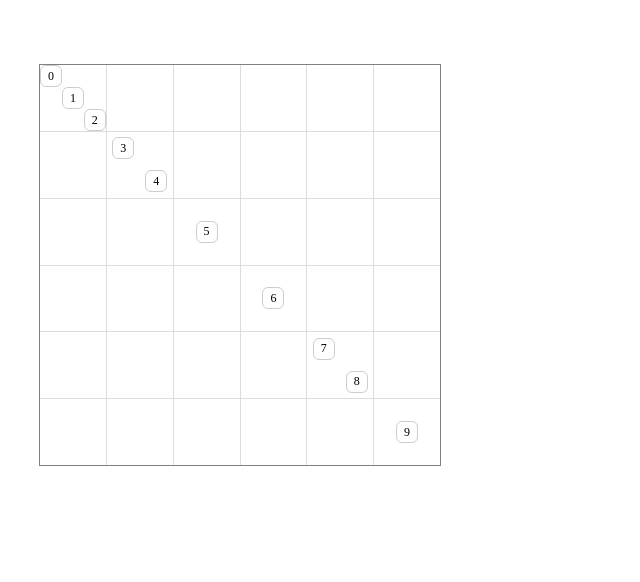
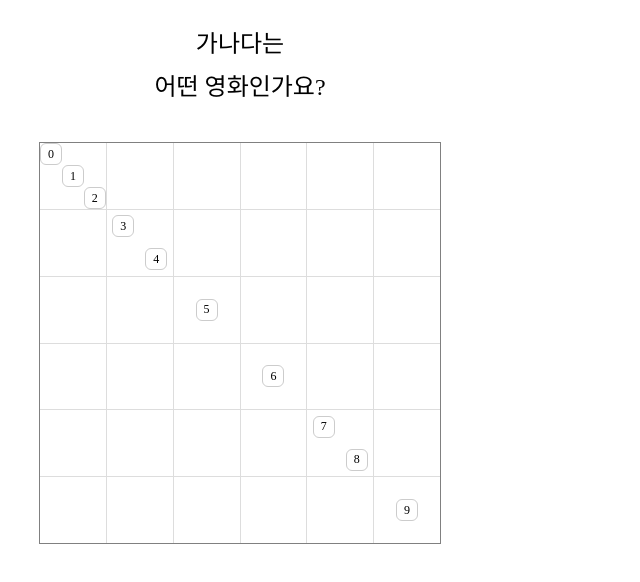
Before and after one commit to shimseohyun/lovit_front, a React (Vite) app: page / in a window 1280 px wide. Shown: the top 582 px of the page, without its empty margins (0-640 px from the left). Built offline with nearby package versions, Linux system fonts and the light colour scheme.

Commit message:
[Feat] #1 - 2차 리펙토링

```diff
--- a/src/components/board/Board.tsx
+++ b/src/components/board/Board.tsx
@@ -11,7 +11,10 @@ const BoardLayout = () => {
 
   return (
     <>
-      <S.MainPageTitleContainer>{title}</S.MainPageTitleContainer>
+      <S.MainPageTitleContainer>
+        <span>가나다는</span>
+        <span>{title === "" || !title ? "어떤 영화인가요?" : title}</span>
+      </S.MainPageTitleContainer>
       <S.BoardContainer>
         {slot === undefined ? <TouchBoard /> : <SwipeBoard />}
       </S.BoardContainer>
--- a/src/components/board/TouchBoard.tsx
+++ b/src/components/board/TouchBoard.tsx
@@ -1,78 +1,24 @@
-import { useMemo } from "react";
-import {
-  useBoardActions,
-  useBoardStatic,
-} from "../../hooks/board/BoardContext";
+import useBoardCell from "../../hooks/board/useBoardCell";
 import * as S from "./Board.styled";
 
-type Piece = {
-  id: number;
-  r_pos: number; // cell 내부 row index
-  c_pos: number; // cell 내부 col index
-};
-
 const TouchBoard = () => {
-  const { rowCount, colCount, rowData, getIdPosition } = useBoardStatic();
-  const { setInitialSlot } = useBoardActions();
-
-  const rows = rowCount.length;
-  const cols = colCount.length;
-
-  // ✅ id들을 (r_group, c_group) 셀 단위로 묶어두기
-  const pieces_by_cell = useMemo(() => {
-    const map = new Map<string, Piece[]>();
-
-    // rowData에서 separator(<0) 제외한 id만 수집
-    const ids = rowData.filter((v) => v >= 0);
-
-    for (const id of ids) {
-      const pos = getIdPosition(id);
-      if (!pos) continue;
-
-      const r_group = pos.row.groupIndex;
-      const c_group = pos.col.groupIndex;
-
-      const key = `${r_group}-${c_group}`;
-      const list = map.get(key) ?? [];
-
-      list.push({
-        id,
-        r_pos: pos.row.indexInGroup,
-        c_pos: pos.col.indexInGroup,
-      });
-
-      map.set(key, list);
-    }
-
-    // (옵션) 렌더 안정성을 위해 정렬
-    for (const [key, list] of map.entries()) {
-      list.sort((a, b) => a.r_pos - b.r_pos || a.c_pos - b.c_pos);
-      map.set(key, list);
-    }
-
-    return map;
-  }, [rowData, getIdPosition]);
+  const { rows, cols, cells, onCellClick } = useBoardCell();
 
   return (
     <S.BoardGrid $rows={rows} $cols={cols}>
-      {Array.from({ length: rows }).map((_, r_idx) =>
-        Array.from({ length: cols }).map((_, c_idx) => {
-          const key = `${r_idx}-${c_idx}`;
-          const pieces = pieces_by_cell.get(key) ?? [];
-
-          return (
-            <S.Cell key={key}>
+      {cells.map((cell) => (
+        <S.Cell key={cell.key}>
           <S.PiecesGrid
-                $rows={rowCount[r_idx] ?? 0}
-                $cols={colCount[c_idx] ?? 0}
-                onClick={() => setInitialSlot({ r: r_idx, c: c_idx })}
+            $rows={cell.piece_rows}
+            $cols={cell.piece_cols}
+            onClick={() => onCellClick(cell.rIDX, cell.cIDX)}
           >
-                {pieces.map((p) => (
+            {cell.pieces.map((p) => (
               <S.PieceChip
                 key={p.id}
                 style={{
-                      gridRowStart: p.r_pos + 1,
-                      gridColumnStart: p.c_pos + 1,
+                  gridRowStart: p.row_start,
+                  gridColumnStart: p.col_start,
                 }}
               >
                 {p.id}
@@ -80,9 +26,7 @@ const TouchBoard = () => {
             ))}
           </S.PiecesGrid>
         </S.Cell>
-          );
-        }),
-      )}
+      ))}
     </S.BoardGrid>
   );
 };
--- a/src/hooks/board/BoardContext.tsx
+++ b/src/hooks/board/BoardContext.tsx
@@ -43,6 +43,7 @@ type BoardStaticValue = {
   rowSeparatedData: SeparatedBoardData;
   colSeparatedData: SeparatedBoardData;
   getIdPosition: ReturnType<typeof useBoardData>["getIdPosition"];
+  idPositionMap: ReturnType<typeof useBoardData>["idPositionMap"];
   rowCount: number[];
   colCount: number[];
 
@@ -101,9 +102,11 @@ export const BoardProvider = (props: BoardProviderProps) => {
     colSlotToGroup,
     rowCount,
     colCount,
+    idPositionMap,
 
     getIdPosition,
-    getCenterSlot,
+    getRowCenterSlot,
+    getColCenterSlot,
   } = useBoardData({
     rowData: initialRow,
     colData: initialCol,
@@ -128,11 +131,11 @@ export const BoardProvider = (props: BoardProviderProps) => {
       );
 
       setSlotState({
-        r: getCenterSlot(rGroup, rowSeparatedData),
-        c: getCenterSlot(cGroup, colSeparatedData),
+        r: getRowCenterSlot(rGroup),
+        c: getColCenterSlot(cGroup),
       });
     },
-    [getCenterSlot, rowSeparatedData, colSeparatedData],
+    [rowSeparatedData, colSeparatedData],
   );
 
   const setSlot = useCallback((p: Position) => {
@@ -159,7 +162,10 @@ export const BoardProvider = (props: BoardProviderProps) => {
       if (typeof groupId !== "number" || typeof value !== "number") return;
 
       const nextTitle = getTitle(value, groupId, direction);
+
+      if (Array.isArray(nextTitle)) return; // ✅ string[]이면 탈출
       if (nextTitle === "") return;
+
       setTitleState(nextTitle);
     },
     [rowData, colData, rowSlotToGroup, colSlotToGroup],
@@ -172,8 +178,8 @@ export const BoardProvider = (props: BoardProviderProps) => {
 
   const rowMinSlot = 0;
   const colMinSlot = 0;
-  const rowMaxSlot = Math.max(0, rowData.length - 1);
-  const colMaxSlot = Math.max(0, colData.length - 1);
+  const rowMaxSlot = Math.max(0, rowData.length);
+  const colMaxSlot = Math.max(0, colData.length);
 
   // (호환) 예전 코드가 min/max만 쓰는 경우, 큰 쪽 기준으로 제공
   const minSlot = 0;
@@ -186,6 +192,7 @@ export const BoardProvider = (props: BoardProviderProps) => {
       rowSeparatedData,
       colSeparatedData,
       getIdPosition,
+      idPositionMap,
       rowCount,
       colCount,
       config: mergedConfig,
@@ -206,6 +213,7 @@ export const BoardProvider = (props: BoardProviderProps) => {
       rowSeparatedData,
       colSeparatedData,
       getIdPosition,
+      idPositionMap,
       rowCount,
       colCount,
       mergedConfig,
--- /dev/null
+++ b/src/hooks/board/useBoardCell.tsx
@@ -0,0 +1,81 @@
+import { useCallback, useMemo } from "react";
+import {
+  useBoardActions,
+  useBoardStatic,
+} from "../../hooks/board/BoardContext";
+
+type PieceVm = {
+  id: number;
+  row_start: number;
+  col_start: number;
+};
+
+type CellVm = {
+  key: string;
+  rIDX: number;
+  cIDX: number;
+  piece_rows: number;
+  piece_cols: number;
+  pieces: PieceVm[];
+};
+
+const useBoardCell = () => {
+  const { rowCount, colCount, idPositionMap } = useBoardStatic();
+  const { setInitialSlot } = useBoardActions();
+
+  const { rows, cols, cells } = useMemo(() => {
+    const rows = rowCount.length;
+    const cols = colCount.length;
+
+    const cells: CellVm[] = [];
+    const idx_of = (r: number, c: number) => r * cols + c;
+
+    // 1) cells 먼저 1번 생성
+    for (let rIDX = 0; rIDX < rows; rIDX += 1) {
+      for (let cIDX = 0; cIDX < cols; cIDX += 1) {
+        cells.push({
+          key: `${rIDX}-${cIDX}`,
+          rIDX,
+          cIDX,
+          piece_rows: rowCount[rIDX] ?? 0,
+          piece_cols: colCount[cIDX] ?? 0,
+          pieces: [],
+        });
+      }
+    }
+
+    // 2) idPositionMap 1번 순회하면서 바로 cells에 꽂기
+    for (const [id, pos] of idPositionMap.entries()) {
+      const r = pos.row.groupIndex;
+      const c = pos.col.groupIndex;
+      const i = idx_of(r, c);
+
+      if (i < 0 || i >= cells.length) continue;
+
+      cells[i].pieces.push({
+        id,
+        row_start: pos.row.indexInGroup + 1,
+        col_start: pos.col.indexInGroup + 1,
+      });
+    }
+
+    // 3) 정렬이 필요하면 cells를 1번만 훑어서 정렬
+    for (const cell of cells) {
+      if (cell.pieces.length <= 1) continue;
+      cell.pieces.sort(
+        (a, b) => a.row_start - b.row_start || a.col_start - b.col_start,
+      );
+    }
+
+    return { rows, cols, cells };
+  }, [rowCount, colCount, idPositionMap]);
+
+  const onCellClick = useCallback(
+    (r: number, c: number) => setInitialSlot({ r, c }),
+    [setInitialSlot],
+  );
+
+  return { rows, cols, cells, onCellClick };
+};
+
+export default useBoardCell;
--- a/src/hooks/board/useBoardData.tsx
+++ b/src/hooks/board/useBoardData.tsx
@@ -1,17 +1,6 @@
 import { useCallback, useMemo } from "react";
-
-import type { BoardData, SeparatedBoardData } from "./type";
-
-type Params = {
-  rowData: BoardData;
-  colData: BoardData;
-};
-
-type AxisPosition = {
-  groupIndex: number;
-  indexInGroup: number;
-  slotIndex: number; // raw axisList index (separator 포함)
-};
+import type { BoardData } from "./type";
+import { buildAxisModel, type AxisPosition } from "./utils/buildAxisModel";
 
 export type IdPosition = {
   id: number;
@@ -19,48 +8,12 @@ export type IdPosition = {
   col: AxisPosition;
 };
 
-const buildAxis = (data: BoardData) => {
-  const separatedData: SeparatedBoardData = [];
-  const positionById = new Map<number, AxisPosition>();
-
-  let temp: number[] = [];
-  let groupIndex = 0;
-  let indexInGroup = 0;
-
-  const flush = () => {
-    // 빈 그룹은 버림 (연속 separator 등)
-    if (temp.length === 0) return;
-
-    separatedData.push(temp);
-    temp = [];
-    groupIndex += 1;
-    indexInGroup = 0;
-  };
-
-  data.forEach((value, slotIndex) => {
-    // separator 규칙: value < 0
-    if (value < 0) {
-      flush();
-      return;
-    }
-
-    temp.push(value);
-
-    positionById.set(value, {
-      groupIndex,
-      indexInGroup,
-      slotIndex,
-    });
-
-    indexInGroup += 1;
-  });
-
-  flush();
-
-  return { separatedData, positionById };
+type Params = {
+  rowData: BoardData;
+  colData: BoardData;
 };
 
-const buildIdPositionMap = (
+const build_id_position_map = (
   rowPosById: Map<number, AxisPosition>,
   colPosById: Map<number, AxisPosition>,
 ) => {
@@ -69,93 +22,70 @@ const buildIdPositionMap = (
   for (const [id, row] of rowPosById.entries()) {
     const col = colPosById.get(id);
     if (!col) continue;
-
     idPositionMap.set(id, { id, row, col });
   }
 
   return idPositionMap;
 };
 
-const buildSlotToGroup = (data: BoardData) => {
-  const slotToGroup: BoardData = [];
-  let groupId = 0;
+const useBoardData = ({ rowData, colData }: Params) => {
+  const model = useMemo(() => {
+    const row = buildAxisModel(rowData);
+    const col = buildAxisModel(colData);
 
-  data.forEach((item) => {
-    if (item < 0) {
-      slotToGroup.push(item); // separator는 음수 값 그대로 보존 (라벨 인덱싱에 사용)
-      groupId += 1;
-      return;
-    }
-    slotToGroup.push(groupId);
-  });
+    return {
+      row,
+      col,
+      idPositionMap: build_id_position_map(row.positionById, col.positionById),
+    };
+  }, [rowData, colData]);
 
-  return slotToGroup;
-};
-
-const useBoardData = (params: Params) => {
-  const { rowData, colData } = params;
-
-  const rowAxis = useMemo(() => buildAxis(rowData), [rowData]);
-  const colAxis = useMemo(() => buildAxis(colData), [colData]);
-
-  const rowSeparatedData = rowAxis.separatedData;
-  const colSeparatedData = colAxis.separatedData;
-
-  const rowCount = useMemo(
-    () => rowSeparatedData.map((group) => group.length),
-    [rowSeparatedData],
+  const getIdPosition = useCallback(
+    (id: number) => model.idPositionMap.get(id) ?? null,
+    [model.idPositionMap],
   );
 
-  const colCount = useMemo(
-    () => colSeparatedData.map((group) => group.length),
-    [colSeparatedData],
+  // ✅ center slot도 미리 계산해놨으니 O(1)
+  const getRowCenterSlot = useCallback(
+    (target: number) => {
+      const t = Math.max(
+        0,
+        Math.min(target, model.row.centerSlotByGroup.length - 1),
+      );
+      return model.row.centerSlotByGroup[t] ?? 0;
+    },
+    [model.row.centerSlotByGroup],
   );
 
-  const rowSlotToGroup = useMemo(() => buildSlotToGroup(rowData), [rowData]);
-  const colSlotToGroup = useMemo(() => buildSlotToGroup(colData), [colData]);
-
-  const idPositionMap = useMemo(
-    () => buildIdPositionMap(rowAxis.positionById, colAxis.positionById),
-    [rowAxis.positionById, colAxis.positionById],
-  );
-
-  const getIdPosition = useCallback(
-    (id: number) => idPositionMap.get(id) ?? null,
-    [idPositionMap],
-  );
-
-  const getCenterSlot = useCallback(
-    (target: number, data: SeparatedBoardData) => {
-      if (data.length === 0) return 0;
-
-      const t = Math.max(0, Math.min(target, data.length - 1));
-
-      let slot = 0;
-      for (let i = 0; i < t; i += 1) {
-        slot += data[i].length + 1;
-      }
-      slot += Math.floor(data[t].length / 2);
-      return slot;
+  const getColCenterSlot = useCallback(
+    (target: number) => {
+      const t = Math.max(
+        0,
+        Math.min(target, model.col.centerSlotByGroup.length - 1),
+      );
+      return model.col.centerSlotByGroup[t] ?? 0;
     },
-    [],
+    [model.col.centerSlotByGroup],
   );
 
   return {
     rowData,
     colData,
 
-    rowSeparatedData,
-    colSeparatedData,
-    rowSlotToGroup,
-    colSlotToGroup,
-    rowCount,
-    colCount,
+    rowSeparatedData: model.row.separatedData,
+    colSeparatedData: model.col.separatedData,
 
-    // 필요하면 외부에서도 맵에 접근할 수 있도록 유지
-    idPositionMap,
+    rowSlotToGroup: model.row.slotToGroup,
+    colSlotToGroup: model.col.slotToGroup,
 
-    getCenterSlot,
+    rowCount: model.row.count,
+    colCount: model.col.count,
+
+    idPositionMap: model.idPositionMap,
+
     getIdPosition,
+    getRowCenterSlot,
+    getColCenterSlot,
   };
 };
 
--- /dev/null
+++ b/src/hooks/board/utils/buildAxisModel.ts
@@ -0,0 +1,78 @@
+import type { BoardData, SeparatedBoardData } from "../type";
+
+export type AxisPosition = {
+  groupIndex: number;
+  indexInGroup: number;
+  slotIndex: number;
+};
+
+export type AxisModel = {
+  separatedData: SeparatedBoardData;
+  count: number[];
+  slotToGroup: BoardData;
+  positionById: Map<number, AxisPosition>;
+  centerSlotByGroup: number[]; // groupIndex -> center slot
+};
+
+export const buildAxisModel = (data: BoardData): AxisModel => {
+  const separatedData: SeparatedBoardData = [];
+  const count: number[] = [];
+  const slotToGroup: BoardData = [];
+  const positionById = new Map<number, AxisPosition>();
+  const centerSlotByGroup: number[] = [];
+
+  let temp: number[] = [];
+  let groupIndex = 0; // 실제 그룹(빈 그룹 제외)
+  let indexInGroup = 0;
+  let firstSlotInGroup: number | null = null;
+
+  // ⚠️ 기존 buildSlotToGroup 과 동일하게:
+  // separator를 만날 때마다 "slot 기준 그룹 id"는 증가
+  let slot_group_id = 0;
+
+  const flush = () => {
+    if (temp.length === 0) return;
+
+    separatedData.push(temp);
+    count.push(temp.length);
+
+    const start = firstSlotInGroup ?? 0;
+    centerSlotByGroup.push(start + Math.floor(temp.length / 2));
+
+    temp = [];
+    indexInGroup = 0;
+    firstSlotInGroup = null;
+    groupIndex += 1;
+  };
+
+  for (let slotIndex = 0; slotIndex < data.length; slotIndex += 1) {
+    const value = data[slotIndex];
+
+    // separator
+    if (value < 0) {
+      slotToGroup.push(value); // 음수 그대로 보존
+      flush();
+      slot_group_id += 1;
+      continue;
+    }
+
+    // item
+    slotToGroup.push(slot_group_id);
+
+    if (temp.length === 0) firstSlotInGroup = slotIndex;
+
+    temp.push(value);
+
+    positionById.set(value, {
+      groupIndex,
+      indexInGroup,
+      slotIndex,
+    });
+
+    indexInGroup += 1;
+  }
+
+  flush();
+
+  return { separatedData, count, slotToGroup, positionById, centerSlotByGroup };
+};
```
Also changed, not shown: src/hooks/board/useBoardDescription.tsx (+10 -4 lines). Lines whose indentation alone changed are shown as unchanged.
